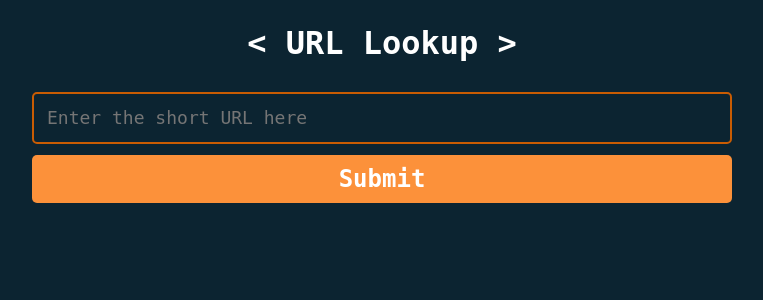
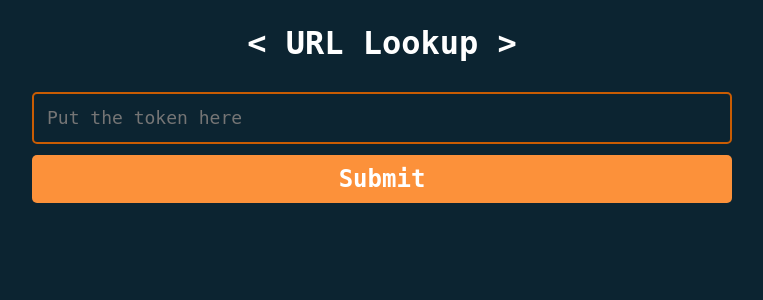
Before and after one commit to Dositan/qysqa, a Flask app: page /lookup in a window 1280 px wide. Shown: the part 202-502 px from the top of the page, without its empty margins (258-1021 px from the left). Run offline with Flask 2, Linux system fonts and the light colour scheme; parts of the project's set-up code (start-up, migrations or seed data) failed here and were passed over; some libraries are stand-ins or nearby versions.

Commit message:
✨ Try replacing ShortURLForm with TokenForm

```diff
--- a/qysqa/main/forms.py
+++ b/qysqa/main/forms.py
@@ -2,22 +2,21 @@ from flask_wtf import FlaskForm
 from wtforms import StringField, SubmitField, ValidationError
 from wtforms.validators import DataRequired, Length, Optional
 
-from qysqa import config, db
+from qysqa import db
 from qysqa.main.models import URL
 
-WEBSITE_DOMAIN = config["url"]
-MIN_SHORT_URL_LENGTH = len(WEBSITE_DOMAIN) + 7
-MAX_SHORT_URL_LENGTH = len(WEBSITE_DOMAIN) + 25
+# APP_URL = "https://localhost:55000"
+# MIN_SHORT_URL_LENGTH = len(APP_URL) + 7
+# MAX_SHORT_URL_LENGTH = len(APP_URL) + 25
 
 
 def validate_url(_, field):
-    # Make sure the url is not too short or long
+    # Make sure url is not too short or long
     if len(field.data) < 4 or len(field.data) > 2000:
         return
 
-    # If the url contains spaces or does not have any dots
-    if (" " in field.data) or not ("." in field.data):
-        # Raise a ValidationError
+    # If url contains spaces or does not have any dots
+    if " " in field.data or not "." in field.data:
         raise ValidationError("Invalid URL")
 
     # If the url starts with a dot after http:// or after https:// or just starts with a dot
@@ -26,7 +25,6 @@ def validate_url(_, field):
         or field.data.lower().startswith("https://.")
         or field.data.startswith(".")
     ):
-        # Raise a ValidationError
         raise ValidationError("Invalid URL")
 
     # If the url starts with a slash after http:// or after https:// or just starts with a slash
@@ -35,24 +33,20 @@ def validate_url(_, field):
         or field.data.lower().startswith("https:///")
         or field.data.startswith("/")
     ):
-        # Raise a ValidationError
         raise ValidationError("Invalid URL")
 
     # If the url ends with a dot and it is the only dot
     if field.data.endswith(".") and field.data.count(".") == 1:
-        # Raise a ValidationError
         raise ValidationError("Invalid URL")
 
-    # If the url contains the websites domain
-    if WEBSITE_DOMAIN in field.data.lower():
-        # Raise a ValidationError
-        raise ValidationError("Invalid URL")
+    # If the url contains the website domain
+    # if APP_URL in field.data.lower():
+    #     raise ValidationError("Invalid URL")
 
     # If the URL does not start with http:// and https://
     if not (field.data.lower().startswith("http://")) and not (
         field.data.lower().startswith("https://")
     ):
-        # Add http:// to the beginning of the URL
         field.data = "http://" + field.data
 
 
@@ -64,7 +58,6 @@ def validate_token(_, field):
     if field.data in ("tracker", "lookup", "removed"):
         raise ValidationError("Token name is reserved by website endpoints.")
 
-    # For each character in the token
     for char in field.data:
         # If it is not a valid character
         if (
@@ -81,38 +74,54 @@ def validate_token(_, field):
         raise ValidationError("Token already exists")
 
 
-def validate_short_url(_, field):
-    # Make sure the short url is not too short or long
-    if len(field.data) < (MIN_SHORT_URL_LENGTH) or len(field.data) > (
-        MAX_SHORT_URL_LENGTH
-    ):
+# def validate_short_url(_, field):
+#     # Make sure the short url is not too short or long
+#     if len(field.data) < (MIN_SHORT_URL_LENGTH) or len(field.data) > (
+#         MAX_SHORT_URL_LENGTH
+#     ):
+#         return
+
+#     # If the start of the short url is not valid
+#     if (
+#         not (field.data.lower().startswith(APP_URL + "/"))
+#         and not (field.data.lower().startswith("http://" + APP_URL + "/"))
+#         and not (field.data.lower().startswith("https://" + APP_URL + "/"))
+#     ):
+#         raise ValidationError("Invalid short URL")
+
+#     # Get the token of the short url
+#     if field.data.lower().startswith(APP_URL + "/"):
+#         token = field.data[len(APP_URL) + 1 :]
+
+#     elif field.data.lower().startswith("http://" + APP_URL + "/"):
+#         token = field.data[len(APP_URL) + 8 :]
+
+#     elif field.data.lower().startswith("https://" + APP_URL + "/"):
+#         token = field.data[len(APP_URL) + 9 :]
+
+#     if not db.session.query(
+#         db.session.query(URL).filter_by(token=token).exists()
+#     ).scalar():
+#         raise ValidationError("This short URL does not exist.")
+
+#     # After all the validation is done set the forms url value as the token
+#     field.data = token
+
+
+def validate_existing_token(_, field):
+    token = field.data
+
+    # The user is posting URL, not token
+    if token.startswith("http"):
+        field.data = token.split("/")[-1]
+
+    if len(token) < 6 or len(token) > 200:
         return
 
-    # If the start of the short url is not valid
-    if (
-        not (field.data.lower().startswith(WEBSITE_DOMAIN + "/"))
-        and not (field.data.lower().startswith("http://" + WEBSITE_DOMAIN + "/"))
-        and not (field.data.lower().startswith("https://" + WEBSITE_DOMAIN + "/"))
-    ):
-        raise ValidationError("Invalid short URL")
-
-    # Get the token of the short url
-    if field.data.lower().startswith(WEBSITE_DOMAIN + "/"):
-        token = field.data[len(WEBSITE_DOMAIN) + 1 :]
-
-    elif field.data.lower().startswith("http://" + WEBSITE_DOMAIN + "/"):
-        token = field.data[len(WEBSITE_DOMAIN) + 8 :]
-
-    elif field.data.lower().startswith("https://" + WEBSITE_DOMAIN + "/"):
-        token = field.data[len(WEBSITE_DOMAIN) + 9 :]
-
     if not db.session.query(
-        db.session.query(URL).filter_by(token=token).exists()
+        db.session.query(URL).filter_by(token=field.data).exists()
     ).scalar():
-        raise ValidationError("This short URL does not exist.")
-
-    # After all the validation is done set the forms url value as the token
-    field.data = token
+        raise ValidationError("This token does not exist.")
 
 
 class URLForm(FlaskForm):
@@ -133,16 +142,29 @@ class URLForm(FlaskForm):
     submit = SubmitField("Shorten")
 
 
-class ShortURLForm(FlaskForm):
-    url = StringField(
+# class ShortURLForm(FlaskForm):
+#     url = StringField(
+#         validators=[
+#             DataRequired(),
+#             Length(
+#                 min=MIN_SHORT_URL_LENGTH,
+#                 max=MAX_SHORT_URL_LENGTH,
+#                 message="Invalid short URL",
+#             ),
+#             validate_short_url,
+#         ]
+#     )
+#     submit = SubmitField("Submit")
+
+
+class TokenForm(FlaskForm):
+    token = StringField(
         validators=[
             DataRequired(),
-            Length(
-                min=MIN_SHORT_URL_LENGTH,
-                max=MAX_SHORT_URL_LENGTH,
-                message="Invalid short URL",
-            ),
-            validate_short_url,
+            # Setting max=44 because user can pass entire short url
+            # and we can't get url_root length to find maximum allowed length.
+            Length(min=6, max=44, message="Invalid token"),
+            validate_existing_token,
         ]
     )
     submit = SubmitField("Submit")
--- a/qysqa/main/views.py
+++ b/qysqa/main/views.py
@@ -1,8 +1,8 @@
 import click
-from flask import Blueprint, redirect, render_template
+from flask import Blueprint, redirect, render_template, request
 
-from qysqa import config, db
-from qysqa.main.forms import ShortURLForm, URLForm
+from qysqa import db
+from qysqa.main.forms import TokenForm, URLForm
 from qysqa.main.models import URL
 from qysqa.main.token import gen_valid_token
 
@@ -10,16 +10,17 @@ bp = Blueprint("main", __name__)
 bp.cli.short_help = "Make URL manipulations directly in the terminal"
 
 
-@bp.route("/", methods=["GET", "POST"])
+@bp.route("/", methods=("GET", "POST"))
 def index():
     form = URLForm()
+    url = request.base_url
 
     if form.validate_on_submit():
         if form.token.data:
             db.session.add(URL(token=form.token.data, url=form.url.data))
             db.session.commit()
 
-            result = f"{config['url']}/{form.token.data}"
+            result = f"{url}{form.token.data}"
             return render_template("main/url.html", result=result)
 
         # Else if a token was not given
@@ -29,20 +30,18 @@ def index():
             db.session.commit()
 
             # Return the url page with the shortened url
-            result = f"{config['url']}/{token}"
+            result = f"{url}{token}"
             return render_template("main/url.html", result=result)
     else:
-        return render_template("main/index.html", form=form, config=config)
+        return render_template("main/index.html", form=form)
 
 
-# Shortened url route
 @bp.route("/<token>")
 def short_url(token):
     query = URL.query.filter_by(token=token).first()
 
     # If the query response was empty
     if not query:
-        # Return the error page with a 404 not found error
         return (
             render_template(
                 "main/error.html", error_code=404, error_message="Not Found"
@@ -56,39 +55,30 @@ def short_url(token):
         return redirect(query.url)
 
 
-@bp.route("/tracker", methods=["GET", "POST"])
+@bp.route("/tracker", methods=("GET", "POST"))
 def tracker():
-    form = ShortURLForm()
+    form = TokenForm()
 
     if form.validate_on_submit():
         # Get the clicks of the given token
-        clicks = URL.query.filter_by(token=form.url.data).first().clicks
-
+        clicks = URL.query.filter_by(token=form.token.data).first().clicks
         return render_template("main/clicks.html", clicks=clicks)
-
     else:
         return render_template("main/tracker.html", form=form)
 
 
-@bp.route("/lookup", methods=["GET", "POST"])
+@bp.route("/lookup", methods=("GET", "POST"))
 def lookup():
-    # Create a instance of the form
-    form = ShortURLForm()
+    form = TokenForm()
 
-    # If the form was valid
     if form.validate_on_submit():
         # Get the original url of the given token
-        url = URL.query.filter_by(token=form.url.data).first().url
-
-        # Return the original url page with the url
+        url = URL.query.filter_by(token=form.token.data).first().url
         return render_template("main/original-url.html", url=url)
-
-    # Else if the form was invalid or not submitted
     else:
         return render_template("main/lookup.html", form=form)
 
 
-# Removed url route
 @bp.route("/removed")
 def removed():
     return render_template("main/removed.html")
@@ -122,7 +112,7 @@ def cmd_shorten(url: str):
     db.session.add(URL(token=token, url=url))
     db.session.commit()
 
-    result = f"{config['url']}/{token}"
+    result = f"localhost/{token}"
     click.secho(f"Here is your short URL: {result}", fg="green")
 
 
--- a/qysqa/templates/base.html
+++ b/qysqa/templates/base.html
@@ -12,7 +12,7 @@
 		<script src="https://code.jquery.com/jquery-3.4.1.js"></script>
 		<script src="https://kit.fontawesome.com/a076d05399.js"></script>
 
-		<title>qysqa - Shorten your URL.</title>
+		<title>qysqa - Shorten your URL</title>
 	</head>
 	<body>
 		<nav>
--- a/qysqa/templates/main/lookup.html
+++ b/qysqa/templates/main/lookup.html
@@ -4,11 +4,11 @@
 <form method="POST" action="" class="url-form">
 	<h1>&#60 URL Lookup &#62</h1>
 	{{ form.hidden_tag() }}
-	{{ form.url(placeholder="Enter the short URL here", autofocus=true, class="feedback-input") }}
+	{{ form.token(placeholder="Put the token here", autofocus=true, class="feedback-input") }}
 	{{ form.submit(class="button") }}
 	{% if form.errors %}
 		<div class="form-errors">
-			{% for error in form.url.errors %}
+			{% for error in form.token.errors %}
 				<h4>{{ error }}</h4>
 			{% endfor %}
 		</div>
--- a/qysqa/templates/main/tracker.html
+++ b/qysqa/templates/main/tracker.html
@@ -4,11 +4,11 @@
 <form method="POST" action="" class="url-form">
 	<h1>&#60 Click Tracker &#62</h1>
 	{{ form.hidden_tag() }}
-	{{ form.url(placeholder="Enter the short URL here", autofocus=true, class="feedback-input") }}
+	{{ form.token(placeholder="Put the token here", autofocus=true, class="feedback-input") }}
 	{{ form.submit(class="button") }}
 	{% if form.errors %}
 		<div class="form-errors">
-			{% for error in form.url.errors %}
+			{% for error in form.token.errors %}
 				<h4>{{ error }}</h4>
 			{% endfor %}
 		</div>
```
